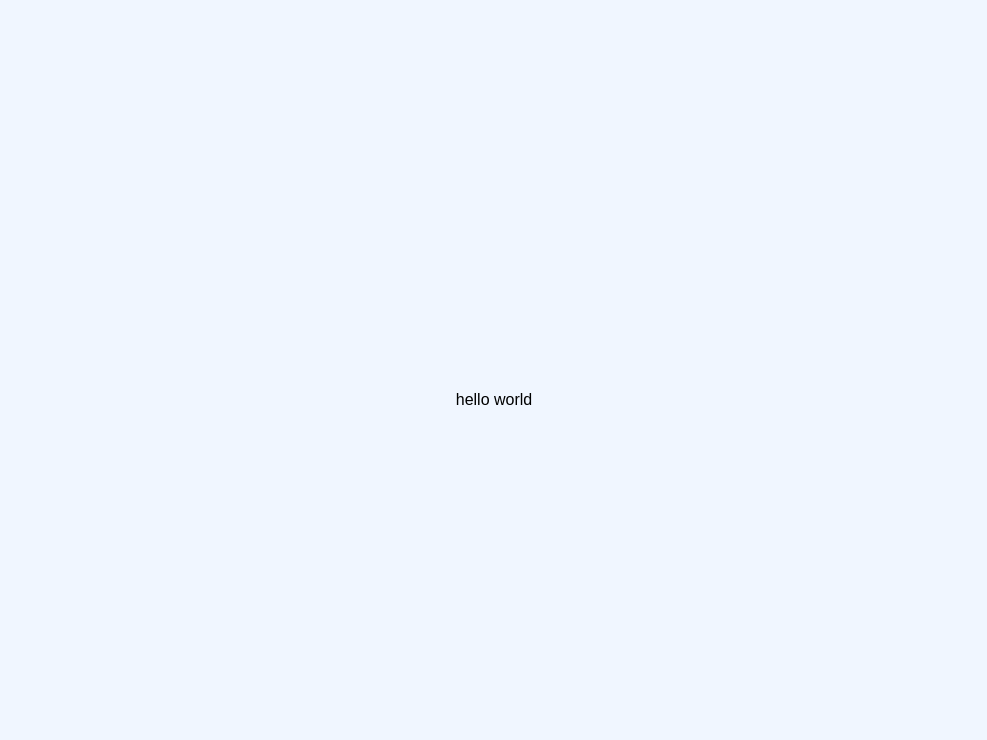
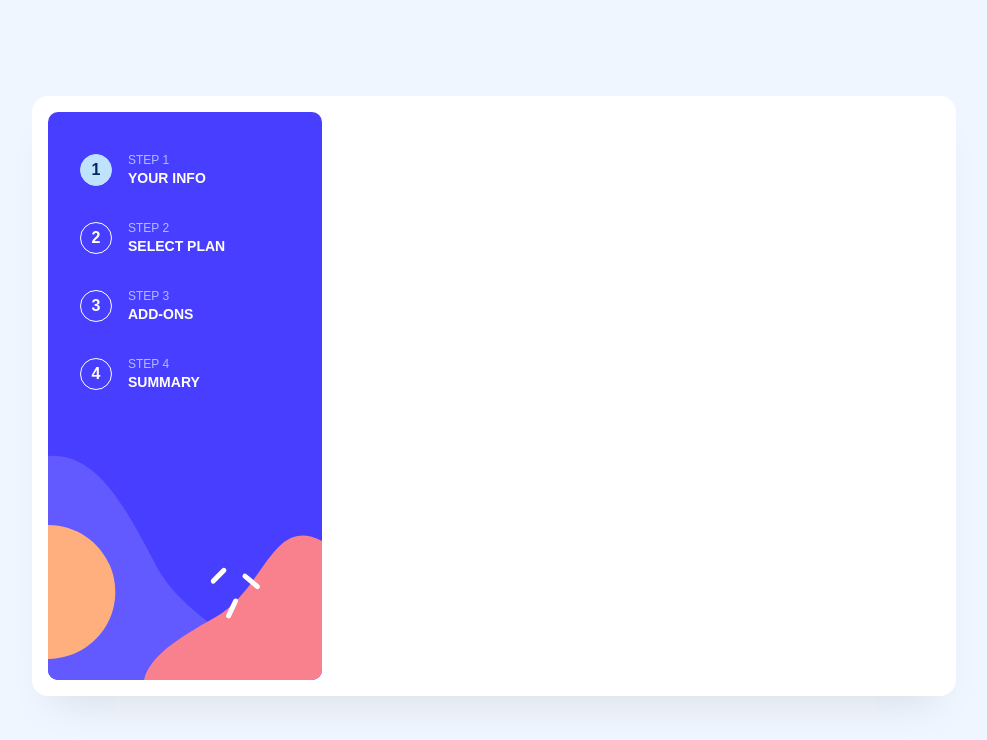
Before and after one commit to Omar-Elmassry/multi-step-form, a React (Vite) app: page / in a window 1280 px wide. Shown: the top 740 px of the page, without its empty margins (146-1133 px from the left). Built offline with nearby package versions, Linux system fonts and the light colour scheme.

Commit message:
Add sections to app.js

```diff
--- a/src/App.tsx
+++ b/src/App.tsx
@@ -1,7 +1,40 @@
+import SidebarArt from "./assets/images/bg-sidebar-desktop.svg?react";
+import MobileArt from "./assets/images/bg-sidebar-mobile.svg";
+import FinishingStep from "./components/FinishingStep";
+import PickAddonsStep from "./components/PickAddonsStep";
+import PersonalInfoStep from "./components/PersonalInfoStep";
+import SelectPlanStep from "./components/SelectPlanStep";
+import StepInfo from "./components/StepInfo";
+import ThankYouStep from "./components/ThankYouStep";
+
 function App() {
   return (
     <>
-      <div className="">hello world</div>
+      <img
+        className="absolute top-0 z-[-1] block w-full md:hidden"
+        src={MobileArt}
+        alt=""
+      />
+      <main className="mx-4 mb-auto mt-24 flex w-full rounded-2xl bg-white p-4 shadow-main md:h-[75vh] md:max-h-[37.5rem] md:w-3/4 md:max-w-[57.75rem]">
+        <div className="max-w-[17.125rem] md:relative md:isolate md:w-1/3 md:flex-shrink-0">
+          <SidebarArt className="absolute z-[-1] hidden md:block" />
+          <div className="absolute left-0 top-0 flex w-full justify-center gap-5 px-8 py-10 md:flex-col md:gap-8">
+            <StepInfo number={1} title="YOUR INFO" active={true} />
+            <StepInfo number={2} title="SELECT PLAN" />
+            <StepInfo number={3} title="ADD-ONS" />
+            <StepInfo number={4} title="SUMMARY" />
+          </div>
+        </div>
+        <div className="flex-grow">
+          <div className="container mx-0 flex h-full w-full flex-col px-2 pb-4 md:mx-auto md:max-w-[90%] md:px-8 md:pt-10">
+            {/* <PersonalInfoStep /> */}
+            {/* <SelectPlanStep /> */}
+            {/* <PickAddonsStep /> */}
+            {/* <FinishingStep /> */}
+            {/* <ThankYouStep /> */}
+          </div>
+        </div>
+      </main>
     </>
   );
 }
```
